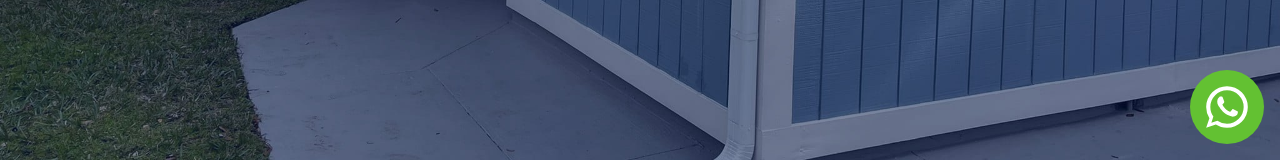
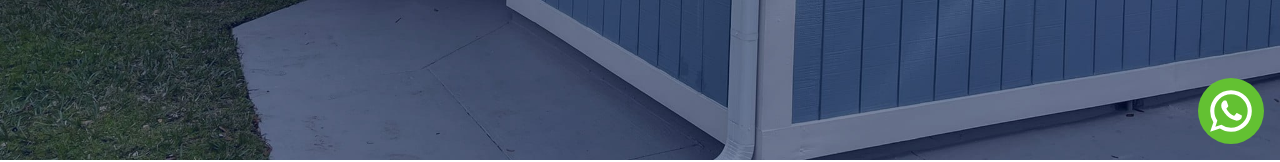
Before and after one commit to valacosta19/model-page, a React (Create React App) app: page / in a window 1280 px wide. Shown: the part 640-802 px from the top of the page. Built offline with nearby package versions, Linux system fonts and the light colour scheme.

Commit message:
New favicon

```diff
--- a/public/index.html
+++ b/public/index.html
@@ -23,6 +23,15 @@
       work correctly both with client-side routing and a non-root public URL.
       Learn how to configure a non-root public URL by running `npm run build`.
     -->
+    <!-- Global site tag (gtag.js) - Google Analytics -->
+    <script async src="https://www.googletagmanager.com/gtag/js?id=G-6CK4VFRD51"></script>
+    <script>
+      window.dataLayer = window.dataLayer || [];
+      function gtag(){dataLayer.push(arguments);}
+      gtag('js', new Date());
+
+      gtag('config', 'G-6CK4VFRD51');
+    </script>
     <title>JA Brothers construction LLC</title>
   </head>
   <body>
--- a/src/components/WhatsappButton/WhatsappButton.js
+++ b/src/components/WhatsappButton/WhatsappButton.js
@@ -7,7 +7,7 @@ export const WhatsappButton = () => {
   const theme = useTheme();
 
   return (
-    <Link href="https://wa.link/p2tk6d" target="_blank" className='fixed bottom-4 right-4 bg-green rounded-[50%] p-3 transition-all ease-in-out hover:bg-lightblue'>
+    <Link href="https://wa.link/p2tk6d" target="_blank" className='fixed bottom-4 right-4 bg-green rounded-[50%] p-2 transition-all ease-in-out hover:bg-lightblue'>
       <WhatsAppIcon style={{color: theme.palette.common.white, fontSize: 50}} />
     </Link>
   )
```
Also changed, not shown: 1 other file (tests, documents, lock files or other folders).
